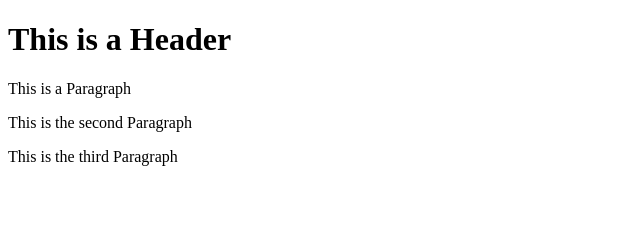
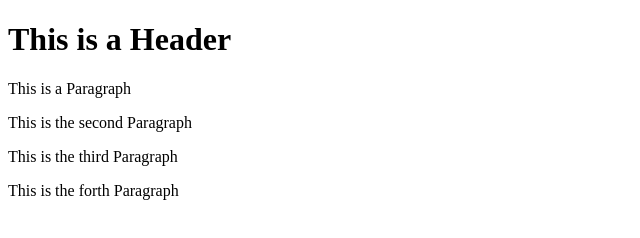
Before and after one commit to ion-no/git-test, a website: page index.html in a window 1280 px wide. Shown: the whole page, without its empty margins (0-640 px from the left). Drawn offline with Linux system fonts and the light colour scheme.

Commit message:
which1isthis

```diff
--- a/index.html
+++ b/index.html
@@ -6,5 +6,6 @@
         <p>This is a Paragraph</p>
         <p>This is the second Paragraph</p>
         <p>This is the third Paragraph</p>
+        <p>This is the forth Paragraph</p>
     </body>
 </html>
```
Also changed, not shown: package.json (added, +25 -0 lines), 2 other files.
